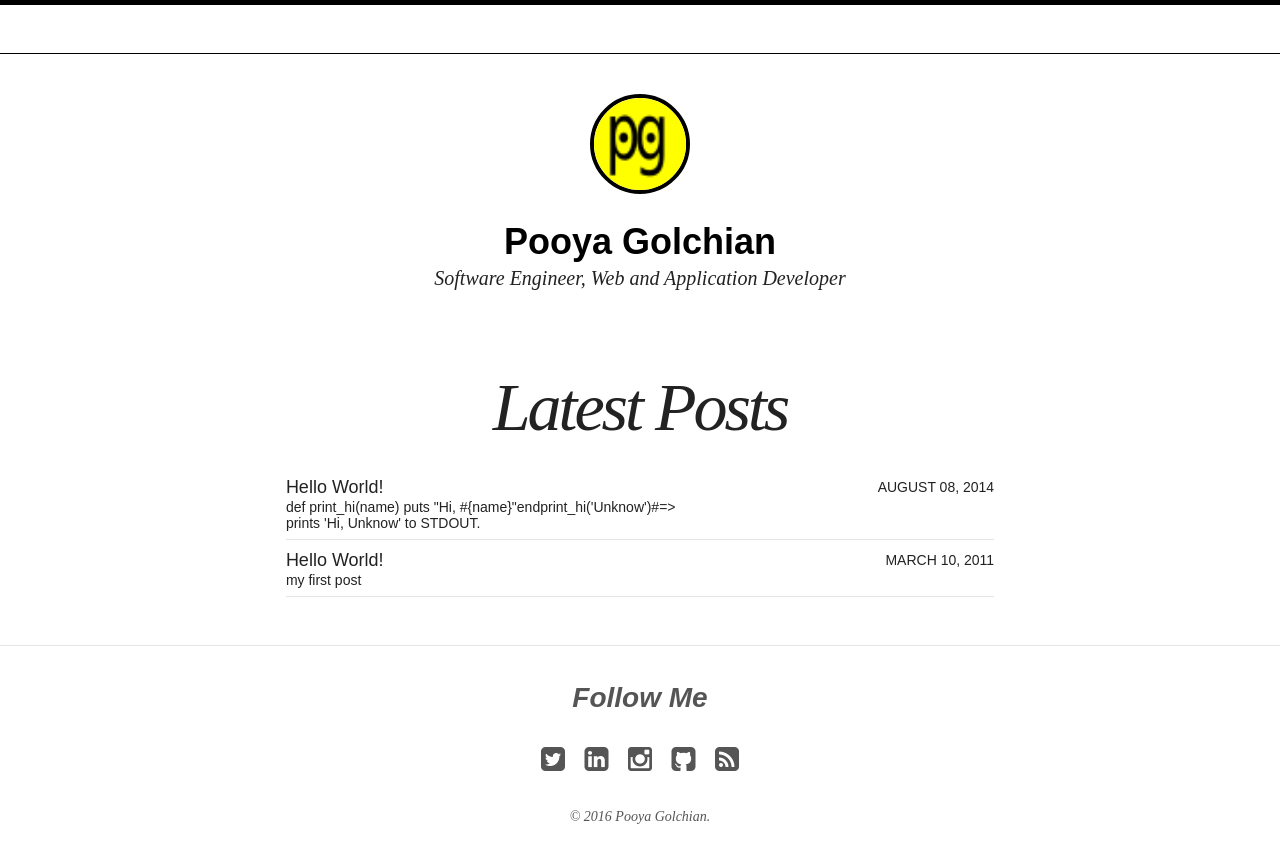
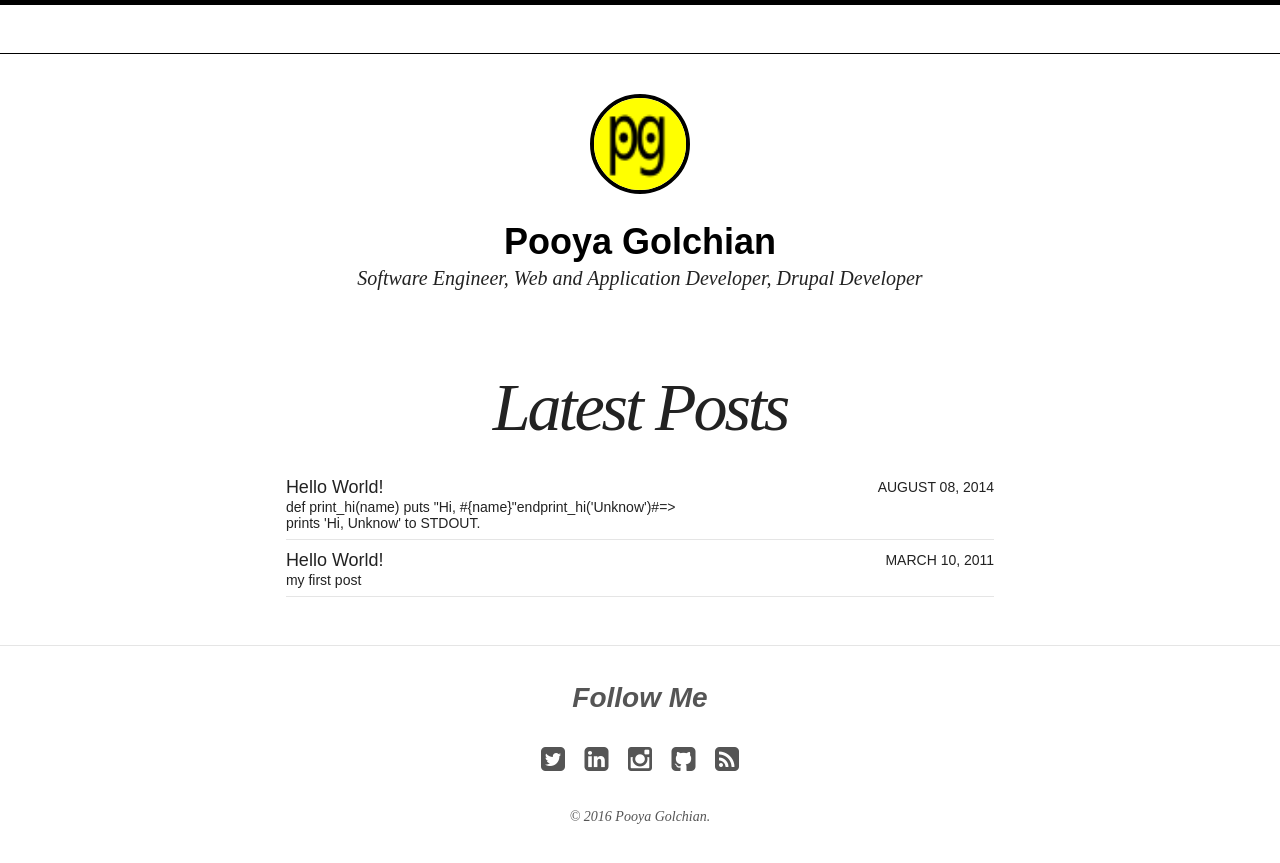
Before and after one commit to pooyagolchian/jekyll-theme, a Jekyll site: the page built from index.html, in a window 1280 px wide. Shown: the top 863 px of the page. Built offline with Jekyll 4.4.1, drawn with Linux system fonts in a browser that asks for light colours; nearby versions of some CDN libraries.

Commit message:
add all file

```diff
--- a/_config.yml
+++ b/_config.yml
@@ -2,7 +2,7 @@
 
 title: Pooya Golchian
 locale: en_US
-description: Software Engineer, Web and Application Developer
+description: Software Engineer, Web and Application Developer, Drupal Developer
 logo: site-logo.png
 search: true
 # url: http://localhost:4000
--- a/_data/navigation.yml
+++ b/_data/navigation.yml
@@ -15,5 +15,5 @@
 - title: Search
   url: /search/
 
-- title: Pooya Golchian
-  url: http://pooyagolchian.ir
+#- title: Pooya Golchian
+#  url: http://pooyagolchian.ir
```
Also changed, not shown: _includes/head.html (line endings or trailing spaces).
